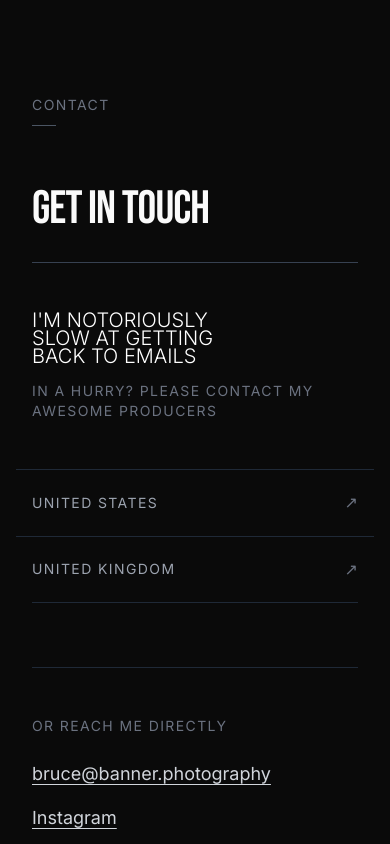
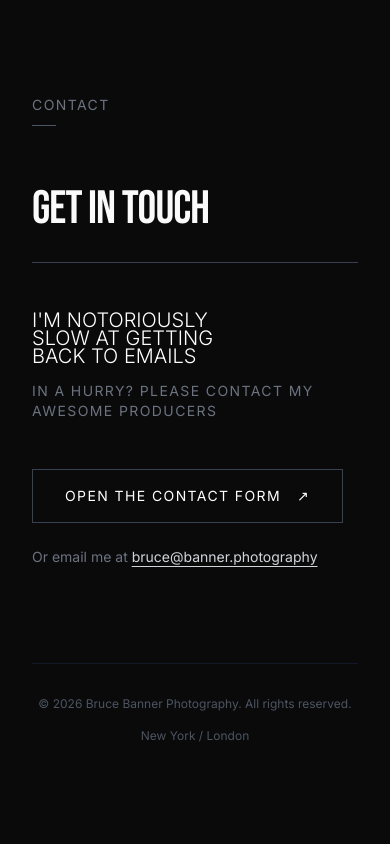
Before and after one commit to iOSDevSK/bruce-banner, a React (Vite) app: page / in a window 390 px wide. Shown: the part 11156-12000 px from the top of the page. Built offline with nearby package versions, Linux system fonts and the light colour scheme; the HTML template or start-up script is replaced by a standard one.

Commit message:
Changes
Co-authored-by: iOSDevSK <8836959+iOSDevSK@users.noreply.github.com>

```diff
--- a/src/components/Contact.tsx
+++ b/src/components/Contact.tsx
@@ -1,9 +1,7 @@
 import { motion } from 'framer-motion'
+import { Link } from 'react-router-dom'
 
-const contacts = [
-  { label: 'UNITED STATES', type: 'location', link: '#' },
-  { label: 'UNITED KINGDOM', type: 'location', link: '#' },
-]
+
 
 const fadeInUp = {
   initial: { opacity: 0, y: 40 },
@@ -53,62 +51,26 @@ export function Contact() {
           </p>
         </motion.div>
 
-        {/* Contact Links */}
-        <div className="space-y-0 max-w-2xl">
-          {contacts.map((contact, index) => (
-            <motion.a
-              key={contact.label}
-              href={contact.link}
-              initial={{ opacity: 0, y: 20 }}
-              whileInView={{ opacity: 1, y: 0 }}
-              viewport={{ once: true }}
-              transition={{ duration: 0.6, delay: index * 0.1 }}
-              className="flex items-center justify-between border-t border-gray-800 py-5 md:py-6 group hover:bg-gray-900/30 transition-colors px-4 -mx-4"
-            >
-              <span className="text-sm text-gray-400 tracking-widest">
-                {contact.label}
-              </span>
-              <span className="text-gray-500 group-hover:text-white transition-colors">
-                ↗
-              </span>
-            </motion.a>
-          ))}
-          <div className="border-t border-gray-800" />
-        </div>
-
-        {/* Direct Contact */}
-        <motion.div
-          {...fadeInUp}
-          className="mt-16 lg:mt-24 pt-12 lg:pt-16 border-t border-gray-800"
-        >
-          <p className="text-sm text-gray-500 mb-6 lg:mb-8 tracking-widest uppercase">
-            Or reach me directly
-          </p>
-          <div className="flex flex-col sm:flex-row gap-4 sm:gap-8 md:gap-16">
+        {/* CTA to contact page */}
+        <motion.div {...fadeInUp}>
+          <Link
+            to="/contact"
+            className="inline-flex items-center gap-4 border border-gray-700 px-8 md:px-10 py-4 text-sm tracking-widest uppercase text-white hover:bg-white hover:text-black transition-colors"
+          >
+            Open the contact form
+            <span>↗</span>
+          </Link>
+          <p className="mt-6 text-sm text-gray-500">
+            Or email me at{' '}
             <a
               href="mailto:bruce@banner.photography"
-              className="text-lg lg:text-xl text-gray-300 hover:text-white transition-colors underline underline-offset-4"
+              className="text-gray-300 hover:text-white transition-colors underline underline-offset-4"
             >
               bruce@banner.photography
             </a>
-            <a
-              href="https://instagram.com/brucebanner"
-              target="_blank"
-              rel="noopener noreferrer"
-              className="text-lg lg:text-xl text-gray-300 hover:text-white transition-colors underline underline-offset-4"
-            >
-              Instagram
-            </a>
-            <a
-              href="https://vimeo.com/brucebanner"
-              target="_blank"
-              rel="noopener noreferrer"
-              className="text-lg lg:text-xl text-gray-300 hover:text-white transition-colors underline underline-offset-4"
-            >
-              Vimeo
-            </a>
-          </div>
+          </p>
         </motion.div>
+
 
         {/* Footer */}
         <motion.footer
```
